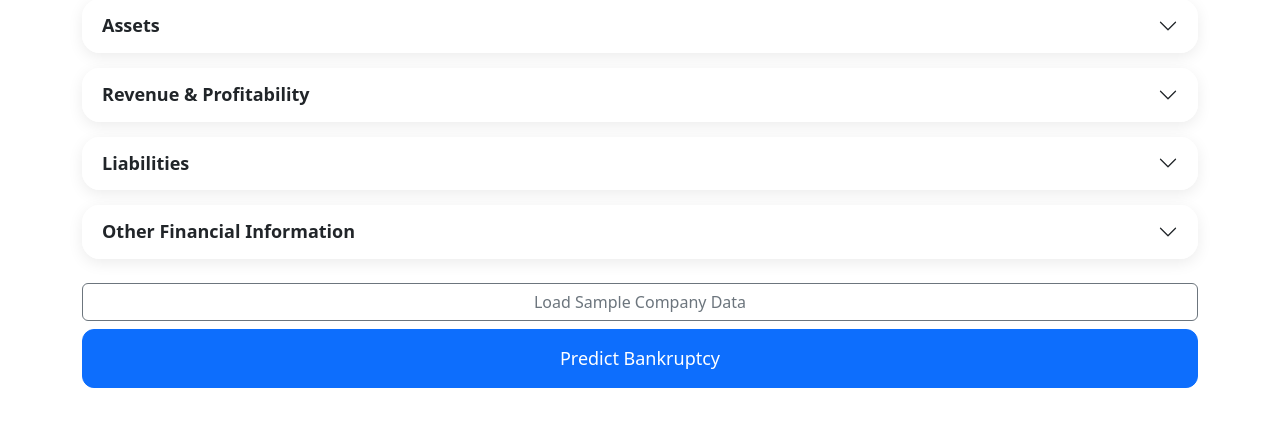
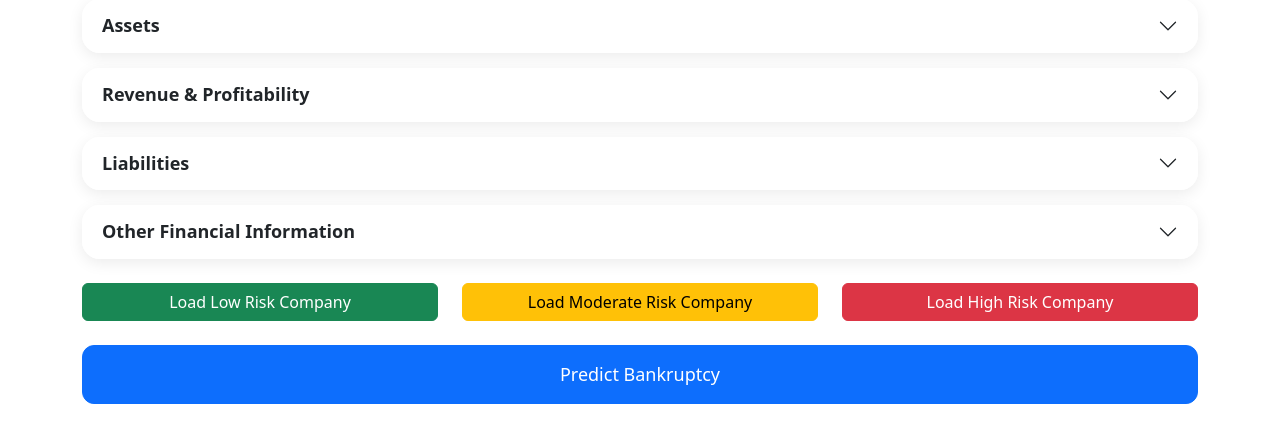
Before and after one commit to itsmesohmm/Bankruptcy-Prediction, a Flask app: page / in a window 1280 px wide. Shown: the part 174-617 px from the top of the page. Run offline with Flask 3, Linux system fonts and the light colour scheme; parts of the project's set-up code (start-up, migrations or seed data) failed here and were passed over.

Commit message:
load buttons added

```diff
--- a/templates/index.html
+++ b/templates/index.html
@@ -301,24 +301,60 @@
 
         </div>
 
-        <div class="d-grid gap-2 mt-4">
+        <div class="row mt-4">
 
-            <button type="button"
-                    class="btn btn-outline-secondary"
-                    onclick="loadSampleData()">
+    <div class="col-md-4 mb-2">
 
-                Load Sample Company Data
+        <button
+            type="button"
+            class="btn btn-success w-100"
+            onclick="loadLowRisk()">
 
-            </button>
+            Load Low Risk Company
 
-            <button class="btn btn-primary btn-lg"
-                    type="submit">
+        </button>
 
-                Predict Bankruptcy
+    </div>
 
-            </button>
+    <div class="col-md-4 mb-2">
 
-        </div>
+        <button
+            type="button"
+            class="btn btn-warning w-100"
+            onclick="loadModerateRisk()">
+
+            Load Moderate Risk Company
+
+        </button>
+
+    </div>
+
+    <div class="col-md-4 mb-2">
+
+        <button
+            type="button"
+            class="btn btn-danger w-100"
+            onclick="loadHighRisk()">
+
+            Load High Risk Company
+
+        </button>
+
+    </div>
+
+</div>
+
+<div class="d-grid mt-3">
+
+    <button
+        class="btn btn-primary btn-lg"
+        type="submit">
+
+        Predict Bankruptcy
+
+    </button>
+
+</div>
 
     </form>
 
```
Also changed, not shown: static/script.js (+62 -1 lines), 1 other file.
